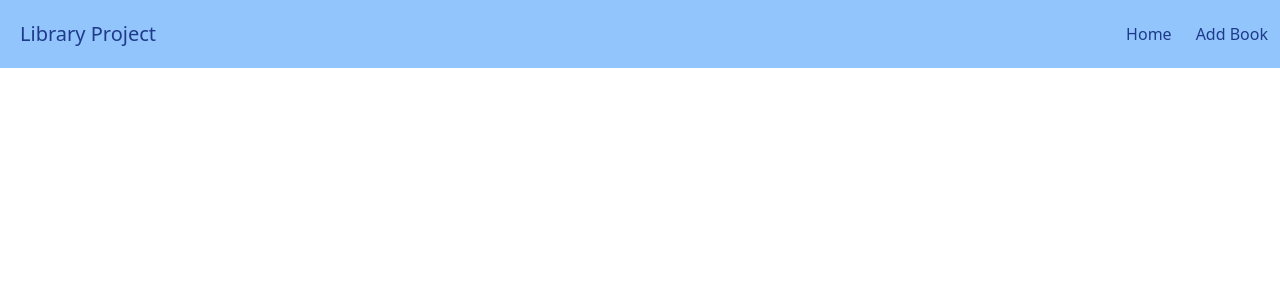
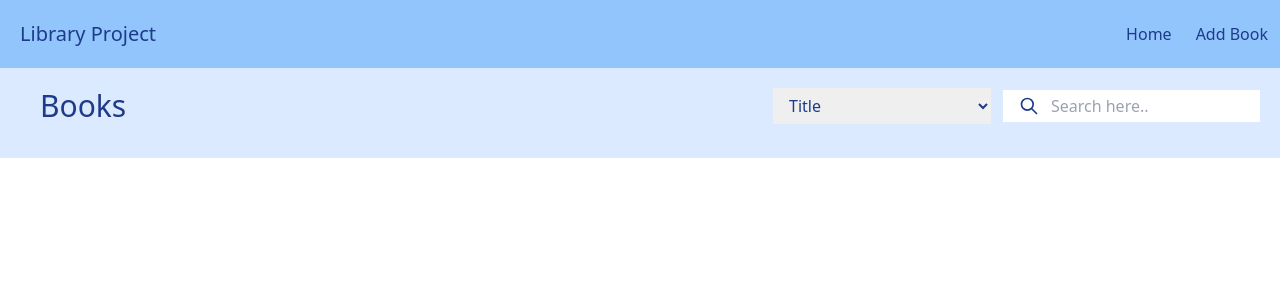
Before and after one commit to stephenduenas/library-project, a React (Create React App) app in the folder client/: page / in a window 1280 px wide. Shown: the top 300 px of the page. Built offline with nearby package versions, Linux system fonts and the light colour scheme.

Commit message:
Added search UI and logic

```diff
--- a/client/src/App.js
+++ b/client/src/App.js
@@ -1,6 +1,6 @@
 
 // import Form from './components/Form/Form';
-// import Home from './components/Home/Home';
+import Home from './components/Home/Home';
 import NavigationBar from './components/NavigationBar/NavigationBar';
 import {
   BrowserRouter as Router,
@@ -15,7 +15,7 @@ const App = () => {
         <NavigationBar></NavigationBar>
         <Switch>
             <Route exact path="/">
-              {/* <Home></Home> */}
+              <Home></Home>
             </Route>
             <Route exact path="/form">
               {/* <Form></Form> */}
--- /dev/null
+++ b/client/src/components/Base/InputOption.js
@@ -0,0 +1,12 @@
+import { capitalizeFirstLetter } from '../../helper';
+
+/**
+ * Input Option Component
+ * @param {object} param0
+ * @returns
+ */
+const InputOption = ({is_disabled = false, value, display_name}) => {
+    return <option disabled={is_disabled} value={value}>{capitalizeFirstLetter(display_name)}</option>
+};
+
+export default InputOption;
--- /dev/null
+++ b/client/src/components/Home/Home.js
@@ -0,0 +1,29 @@
+import { useState } from 'react';
+import Search from "./Search/Search";
+import { BOOK_CATEGORIES } from '../../constants/book-categories';
+
+/**
+ * Home Component
+ * @returns JSX
+ */
+const Home =  () => {
+
+    const [ search, setSearch ] = useState({
+        category: BOOK_CATEGORIES.title,
+        keyword: ''
+    });
+
+    const renderEmptyContainer = () => (<div className="text-center relative p-5 bg-blue-400 text-blue-900">
+                                            <h2 className="text-2xl font-medium">Empty</h2>
+                                        </div>);
+
+    return (
+        <div className="p-5 bg-blue-100">
+            <div className="container mx-auto">
+                <Search search={search} setSearch={setSearch}></Search>
+            </div>
+        </div>
+    );
+};
+
+export default Home;
--- /dev/null
+++ b/client/src/components/Home/Search/Search.js
@@ -0,0 +1,48 @@
+
+import { BOOK_CATEGORIES } from '../../../constants/book-categories';
+import InputOption from '../../Base/InputOption';
+
+/**
+ * Search Component
+ * @param {object} param0
+ * @returns
+ */
+const Search = ({setSearch, search}) => {
+
+    const renderCategoryChange = e => {
+        setSearch({
+            ...search,
+            category: e.target.value
+        });
+    };
+
+    const renderKeywordChange = e => {
+        setSearch({
+            ...search,
+            keyword: e.target.value
+        });
+    };
+
+    return (
+        <div className="mb-3.5 sm:flex justify-between items-center">
+            <h1 className="sm:ml-5 sm:mb-0 text-3xl text-blue-900 mb-3">Books</h1>
+            <div className="sm:flex items-center">
+                <select onChange={renderCategoryChange} className="px-3 py-1.5 sm: w-full sm:w-1/2 sm:mr-3 mb-3 sm:mb-0 outline-none text-blue-900" name="category" id="category">
+                    <InputOption is_disabled={true} value="" display_name="Select a category..."></InputOption>
+                    <InputOption value={BOOK_CATEGORIES.title} display_name={BOOK_CATEGORIES.title}></InputOption>
+                    <InputOption value={BOOK_CATEGORIES.author} display_name={BOOK_CATEGORIES.author}></InputOption>
+                    <InputOption value={BOOK_CATEGORIES.publisher} display_name={BOOK_CATEGORIES.publisher}></InputOption>
+                    <InputOption value={BOOK_CATEGORIES.created_date} display_name="Created Date"></InputOption>
+                </select>
+                <div className="relative flex justify-center">
+                    <svg xmlns="http://www.w3.org/2000/svg" className="h-5 w-5 absolute top-1.5 left-4 text-blue-900" fill="none" viewBox="0 0 24 24" stroke="currentColor">
+                        <path strokeLinecap="round" strokeLinejoin="round" strokeWidth="2" d="M21 21l-6-6m2-5a7 7 0 11-14 0 7 7 0 0114 0z" />
+                    </svg>
+                    <input onChange={renderKeywordChange} className="w-full sm:mr-0 block pl-12 pr-3 py-1 outline-none text-blue-900" placeholder="Search here.." type="text" name="search" id="search" />
+                </div>
+            </div>
+        </div>
+    );
+};
+
+export default Search;
--- /dev/null
+++ b/client/src/constants/book-categories.js
@@ -0,0 +1,7 @@
+
+export const BOOK_CATEGORIES = {
+    title: 'title',
+    author: 'author',
+    created_date: 'created_date',
+    publisher: 'publisher',
+};
--- /dev/null
+++ b/client/src/helper.js
@@ -0,0 +1,24 @@
+
+/**
+ * Convert object into array
+ * @param {object} object
+ * @returns
+ */
+const mapObjectToArray = (object) => {
+    let filteredResult = [];
+    for (let key in object) {
+        if (object.hasOwnProperty(key)) {
+            filteredResult = [...filteredResult, object[key]]
+        }
+    }
+    return filteredResult;
+};
+
+/**
+ * Capitalize first letter of string
+ * @param {string} string
+ * @returns
+ */
+const capitalizeFirstLetter = (string) => string.charAt(0).toUpperCase() + string.slice(1);
+
+export { mapObjectToArray, capitalizeFirstLetter };
```
